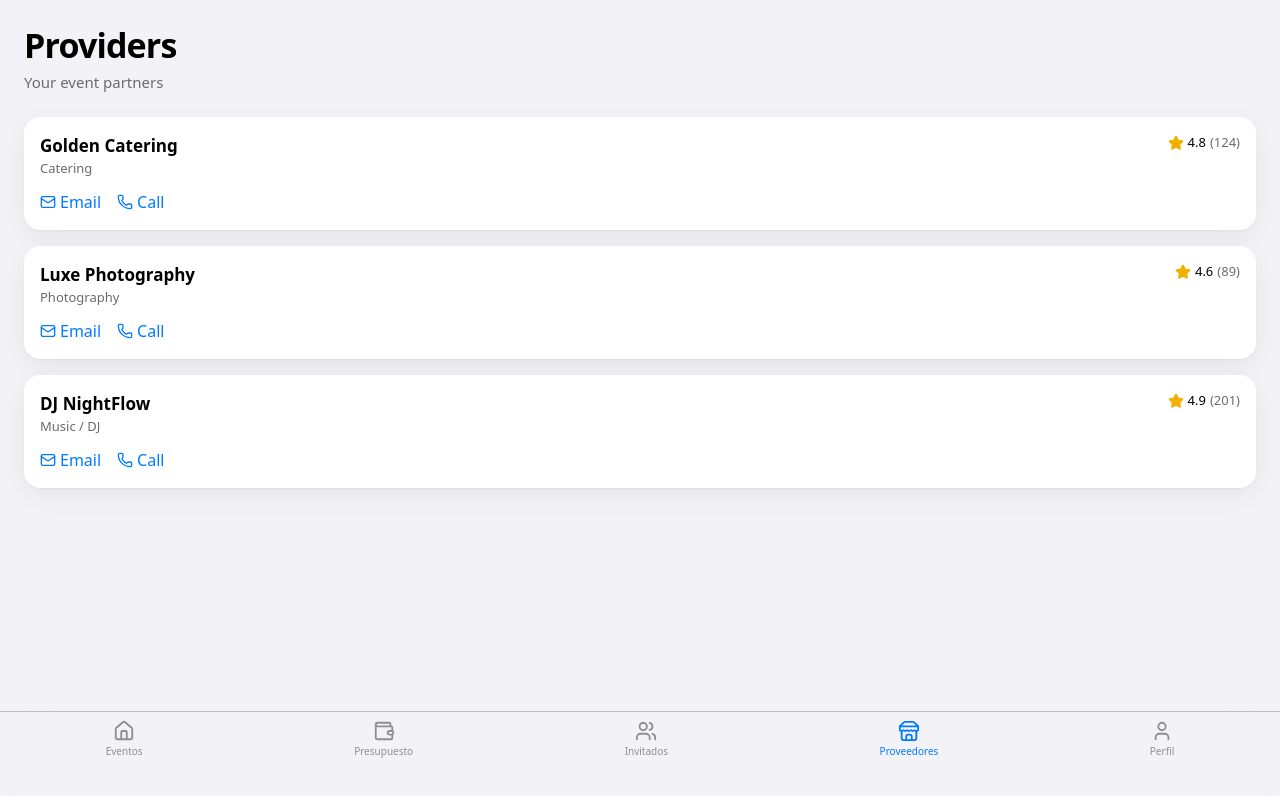
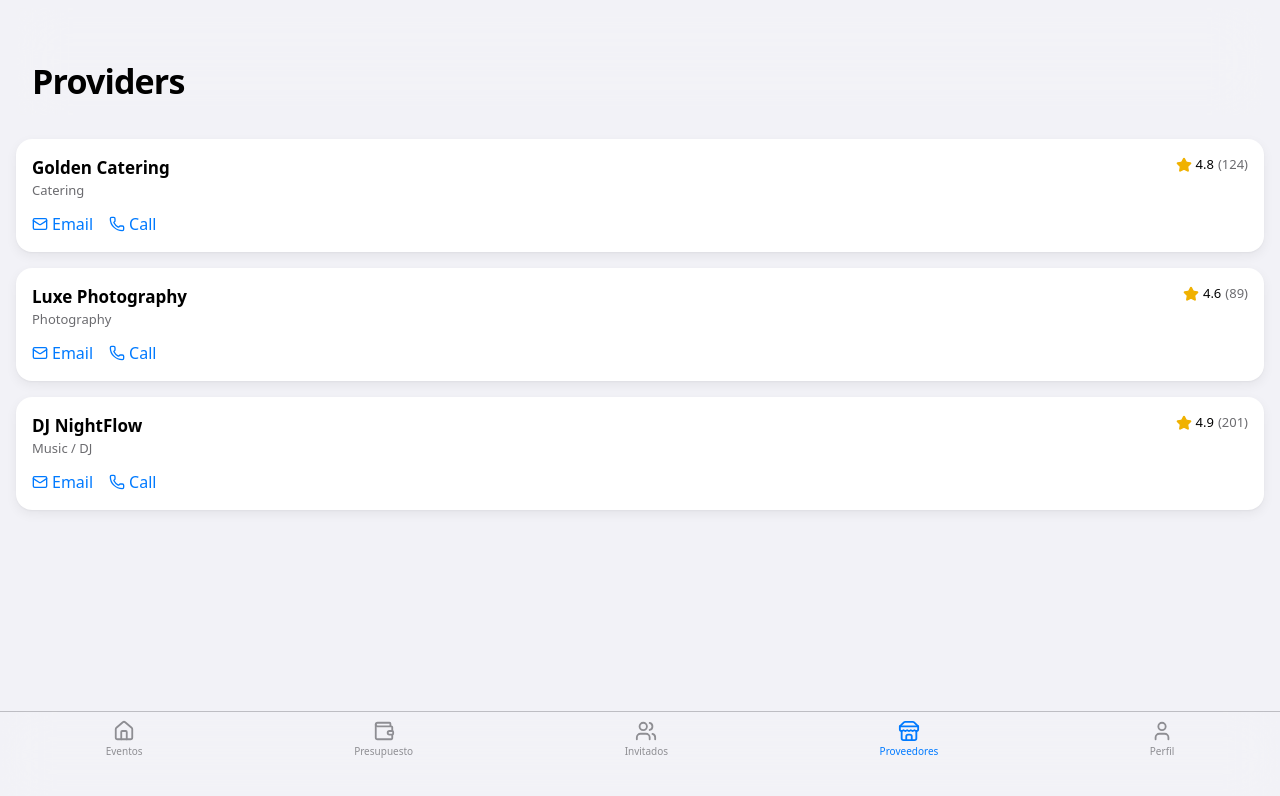
Before and after one commit to panchoroggero-svg/PlannIt, a React (Vite) app: page /providers in a window 1280 px wide. Shown: the top 796 px of the page. Built offline with nearby package versions, Linux system fonts and the light colour scheme.

Commit message:
Providers y Budget: aplicar header estilo iOS y fondo consistente

```diff
--- a/src/app/screens/Budget.tsx
+++ b/src/app/screens/Budget.tsx
@@ -1,12 +1,9 @@
+import IosHeader from "@/app/components/IosHeader"
 import { TrendingDown, TrendingUp } from "lucide-react"
 import { Progress } from "@/app/components/ui/progress"
 
 export function Budget() {
-  const budget = {
-    total: 35000,
-    spent: 12500,
-    remaining: 22500,
-  }
+  const budget = { total: 35000, spent: 12500, remaining: 22500 }
 
   const categories = [
     { name: "Venue", budgeted: 12000, spent: 12000, color: "bg-chart-1" },
@@ -20,52 +17,24 @@ export function Budget() {
   ]
 
   return (
-    <div className="min-h-screen px-4 pt-6 pb-10 bg-[#F2F2F7]">
-      {/* iOS Header */}
-      <header className="mb-6">
-        <h1 className="text-[34px] leading-tight font-semibold tracking-tight">
-          Budget
-        </h1>
-        <p className="text-[15px] text-[#6B6B6F] mt-1">
-          Track your expenses
-        </p>
-      </header>
+    <div className="bg-[#F2F2F7] min-h-full px-4 pt-2 pb-6 space-y-6">
+      <IosHeader title="Budget" />
 
+      <main className="space-y-8">
         {/* Total Budget Card */}
-      <section className="mb-8">
+        <section>
           <div className="bg-white rounded-2xl p-5 shadow-[0_1px_2px_rgba(0,0,0,0.04),0_4px_12px_rgba(0,0,0,0.06)]">
-          <div className="text-[13px] text-[#6B6B6F] mb-1">
-            Total Budget
-          </div>
-
-          <div className="text-[32px] font-semibold mb-4">
-            ${budget.total.toLocaleString()}
-          </div>
-
-          <Progress
-            value={(budget.spent / budget.total) * 100}
-            className="h-2 rounded-full mb-5"
-          />
-
+            <div className="text-[13px] text-[#6B6B6F] mb-1">Total Budget</div>
+            <div className="text-[32px] font-semibold mb-4">${budget.total.toLocaleString()}</div>
+            <Progress value={(budget.spent / budget.total) * 100} className="h-2 rounded-full mb-5" />
             <div className="grid grid-cols-2 gap-3">
               <div className="rounded-xl bg-[#F2F2F7] p-3">
-              <div className="flex items-center gap-1 text-[12px] text-[#6B6B6F] mb-1">
-                <TrendingDown className="w-3 h-3" />
-                Spent
+                <div className="flex items-center gap-1 text-[12px] text-[#6B6B6F] mb-1"><TrendingDown className="w-3 h-3" />Spent</div>
+                <div className="text-[17px] font-medium">${budget.spent.toLocaleString()}</div>
               </div>
-              <div className="text-[17px] font-medium">
-                ${budget.spent.toLocaleString()}
-              </div>
-            </div>
-
               <div className="rounded-xl bg-[#F2F2F7] p-3">
-              <div className="flex items-center gap-1 text-[12px] text-[#6B6B6F] mb-1">
-                <TrendingUp className="w-3 h-3" />
-                Remaining
-              </div>
-              <div className="text-[17px] font-medium text-[#007AFF]">
-                ${budget.remaining.toLocaleString()}
-              </div>
+                <div className="flex items-center gap-1 text-[12px] text-[#6B6B6F] mb-1"><TrendingUp className="w-3 h-3" />Remaining</div>
+                <div className="text-[17px] font-medium text-[#007AFF]">${budget.remaining.toLocaleString()}</div>
               </div>
             </div>
           </div>
@@ -73,50 +42,27 @@ export function Budget() {
 
         {/* Categories */}
         <section>
-        <h3 className="text-[20px] font-semibold mb-4">
-          By Category
-        </h3>
-
+          <h3 className="text-[20px] font-semibold mb-4">By Category</h3>
           <div className="space-y-3">
-          {categories.map((category) => {
-            const percentage =
-              category.budgeted > 0
-                ? (category.spent / category.budgeted) * 100
-                : 0
-
+            {categories.map((cat) => {
+              const percentage = cat.budgeted > 0 ? (cat.spent / cat.budgeted) * 100 : 0
               return (
-              <div
-                key={category.name}
-                className="bg-white rounded-2xl p-4 shadow-[0_1px_2px_rgba(0,0,0,0.04),0_4px_12px_rgba(0,0,0,0.06)]"
-              >
+                <div key={cat.name} className="bg-white rounded-2xl p-4 shadow-[0_1px_2px_rgba(0,0,0,0.04),0_4px_12px_rgba(0,0,0,0.06)]">
                   <div className="flex justify-between items-center mb-3">
                     <div className="flex items-center gap-2">
-                    <span
-                      className={`w-2.5 h-2.5 rounded-full ${category.color}`}
-                    />
-                    <span className="text-[15px] font-medium">
-                      {category.name}
-                    </span>
+                      <span className={`w-2.5 h-2.5 rounded-full ${cat.color}`} />
+                      <span className="text-[15px] font-medium">{cat.name}</span>
                     </div>
-
-                  <span className="text-[13px] text-[#6B6B6F]">
-                    ${category.spent.toLocaleString()} /{" "}
-                    ${category.budgeted.toLocaleString()}
-                  </span>
+                    <span className="text-[13px] text-[#6B6B6F]">${cat.spent.toLocaleString()} / ${cat.budgeted.toLocaleString()}</span>
                   </div>
-
                   <Progress value={percentage} className="h-1.5" />
-
-                {category.spent > 0 && (
-                  <div className="text-[12px] text-[#6B6B6F] mt-2">
-                    {Math.round(percentage)}% used
-                  </div>
-                )}
+                  {cat.spent > 0 && <div className="text-[12px] text-[#6B6B6F] mt-2">{Math.round(percentage)}% used</div>}
                 </div>
               )
             })}
           </div>
         </section>
+      </main>
     </div>
   )
 }
--- a/src/app/screens/Providers.tsx
+++ b/src/app/screens/Providers.tsx
@@ -1,56 +1,28 @@
+import IosHeader from "@/app/components/IosHeader"
 import { Star, Phone, Mail } from "lucide-react"
 
 export function Providers() {
   const providers = [
-    {
-      id: 1,
-      name: "Golden Catering",
-      category: "Catering",
-      rating: 4.8,
-      reviews: 124,
-      contact: "contact@goldencatering.com",
-    },
-    {
-      id: 2,
-      name: "Luxe Photography",
-      category: "Photography",
-      rating: 4.6,
-      reviews: 89,
-      contact: "hello@luxephoto.com",
-    },
-    {
-      id: 3,
-      name: "DJ NightFlow",
-      category: "Music / DJ",
-      rating: 4.9,
-      reviews: 201,
-      contact: "dj@nightflow.com",
-    },
+    { id: 1, name: "Golden Catering", category: "Catering", rating: 4.8, reviews: 124, contact: "contact@goldencatering.com" },
+    { id: 2, name: "Luxe Photography", category: "Photography", rating: 4.6, reviews: 89, contact: "hello@luxephoto.com" },
+    { id: 3, name: "DJ NightFlow", category: "Music / DJ", rating: 4.9, reviews: 201, contact: "dj@nightflow.com" },
   ]
 
   return (
-    <div className="min-h-screen p-6 bg-[#F2F2F7]">
-      {/* Header */}
-      <header className="mb-6">
-        <h1 className="text-[34px] font-semibold leading-tight tracking-tight">
-          Providers
-        </h1>
-        <p className="text-[15px] text-[#6B6B6F] mt-1">Your event partners</p>
-      </header>
+    <div className="bg-[#F2F2F7] min-h-full px-4 pt-2 pb-6 space-y-6">
+      <IosHeader title="Providers" />
 
-      {/* Providers List */}
-      <div className="space-y-4">
+      <main className="space-y-4">
         {providers.map((provider) => (
           <div
             key={provider.id}
-            className="bg-white rounded-2xl p-4 shadow-[0_1px_2px_rgba(0,0,0,0.04),0_8px_24px_rgba(0,0,0,0.06)]"
+            className="bg-white rounded-2xl p-4 shadow-[0_1px_2px_rgba(0,0,0,0.04),0_4px_12px_rgba(0,0,0,0.06)]"
           >
             <div className="flex justify-between items-start mb-2">
               <div>
-                <h2 className="text-[17px] font-semibold">{provider.name}</h2>
+                <h3 className="text-[17px] font-semibold">{provider.name}</h3>
                 <p className="text-[13px] text-[#6B6B6F]">{provider.category}</p>
               </div>
-
               <div className="flex items-center gap-1 text-[13px]">
                 <Star className="w-4 h-4 text-yellow-500 fill-yellow-500" />
                 <span className="font-medium">{provider.rating}</span>
@@ -59,18 +31,12 @@ export function Providers() {
             </div>
 
             <div className="flex gap-4 mt-3 text-[#007AFF] text-sm">
-              <button className="flex items-center gap-1">
-                <Mail className="w-4 h-4" />
-                Email
-              </button>
-              <button className="flex items-center gap-1">
-                <Phone className="w-4 h-4" />
-                Call
-              </button>
+              <button className="flex items-center gap-1"><Mail className="w-4 h-4" />Email</button>
+              <button className="flex items-center gap-1"><Phone className="w-4 h-4" />Call</button>
             </div>
           </div>
         ))}
-      </div>
+      </main>
     </div>
   )
 }
```
Lines whose indentation alone changed are shown as unchanged.
